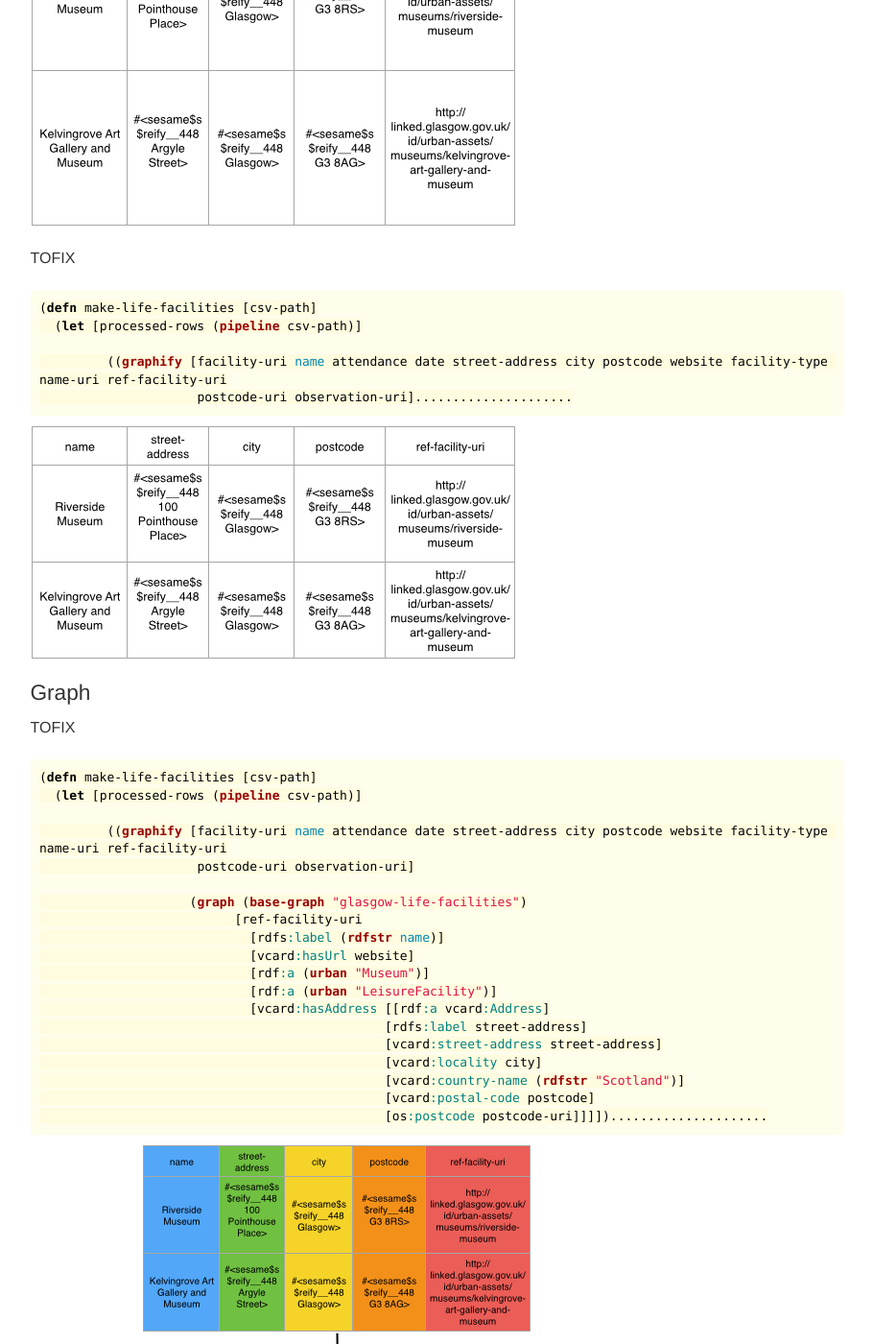
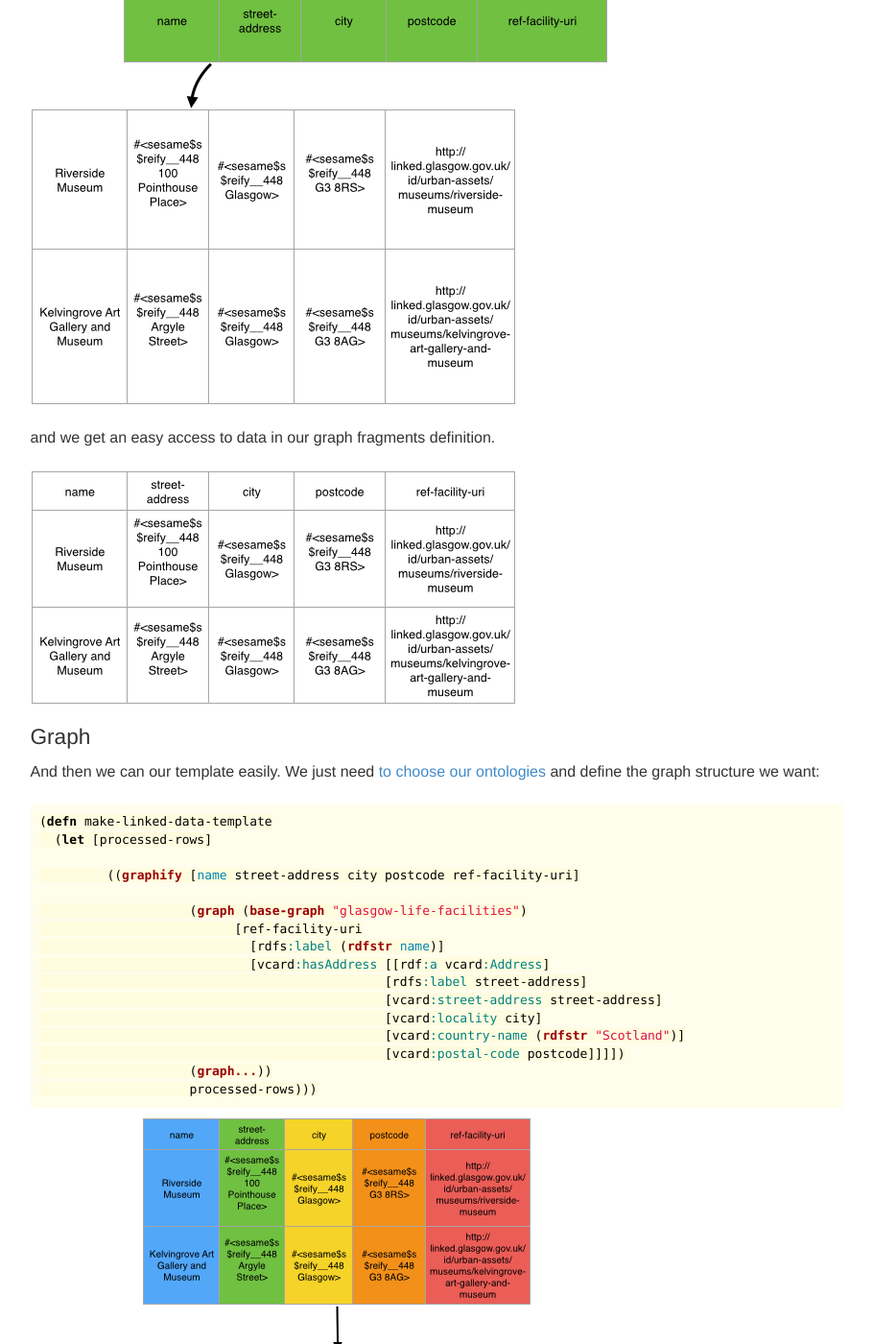
Before and after one commit to Swirrl/grafter-docs, a Jekyll site: the page built from _howto/310_linked_data_template.md, in a window 1280 px wide and 1400 px high, scrolled down 529 px. Shown: the whole window at 96% size, without its empty margins (331-1241 px from the left). Built offline with Jekyll 4.4.1, drawn with Linux system fonts in a browser that asks for light colours; some of the changed text lies outside the part shown.

Commit message:
done linked data template

```diff
--- a/_howto/310_linked_data_template.md
+++ b/_howto/310_linked_data_template.md
@@ -9,42 +9,43 @@ title: Build a Linked Data template
 
 ### Graphify
 
+As a first step: we define explicits names:
+
+{% highlight clojure %}
+(defn make-linked-data-template
+  (let [processed-rows]
+
+         ((graphify [name street-address city postcode ref-facility-uri]
+                    (...))
+                    processed-rows)))
+{% endhighlight %}
+
 ![Linked Data template](/assets/310_linked_data_template_1.png)
 
-TOFIX
-{% highlight clojure %}
-(defn make-life-facilities [csv-path]
-  (let [processed-rows (pipeline csv-path)]
-
-         ((graphify [facility-uri name attendance date street-address city postcode website facility-type name-uri ref-facility-uri
-                     postcode-uri observation-uri].....................
-{% endhighlight %}
+and we get an easy access to data in our graph fragments definition.
 
 ![Linked Data template](/assets/310_linked_data_template_2.png)
 
 ### Graph
+And then we can our template easily. We just need [to choose our ontologies](420_ontology_choice.html) and define the graph structure we want:
 
-TOFIX
 {% highlight clojure %}
-(defn make-life-facilities [csv-path]
-  (let [processed-rows (pipeline csv-path)]
+(defn make-linked-data-template
+  (let [processed-rows]
 
-         ((graphify [facility-uri name attendance date street-address city postcode website facility-type name-uri ref-facility-uri
-                     postcode-uri observation-uri]
+         ((graphify [name street-address city postcode ref-facility-uri]
 
                     (graph (base-graph "glasgow-life-facilities")
                           [ref-facility-uri
                             [rdfs:label (rdfstr name)]
-                            [vcard:hasUrl website]
-                            [rdf:a (urban "Museum")]
-                            [rdf:a (urban "LeisureFacility")]
                             [vcard:hasAddress [[rdf:a vcard:Address]
                                               [rdfs:label street-address]
                                               [vcard:street-address street-address]
                                               [vcard:locality city]
                                               [vcard:country-name (rdfstr "Scotland")]
-                                              [vcard:postal-code postcode]
-                                              [os:postcode postcode-uri]]]]).....................
+                                              [vcard:postal-code postcode]]]])
+                    (graph...))
+                    processed-rows)))
 {% endhighlight %}
 
 ![Linked Data template](/assets/310_linked_data_template_3.png)
```
Also changed, not shown: assets/310_linked_data_template_3.png.
